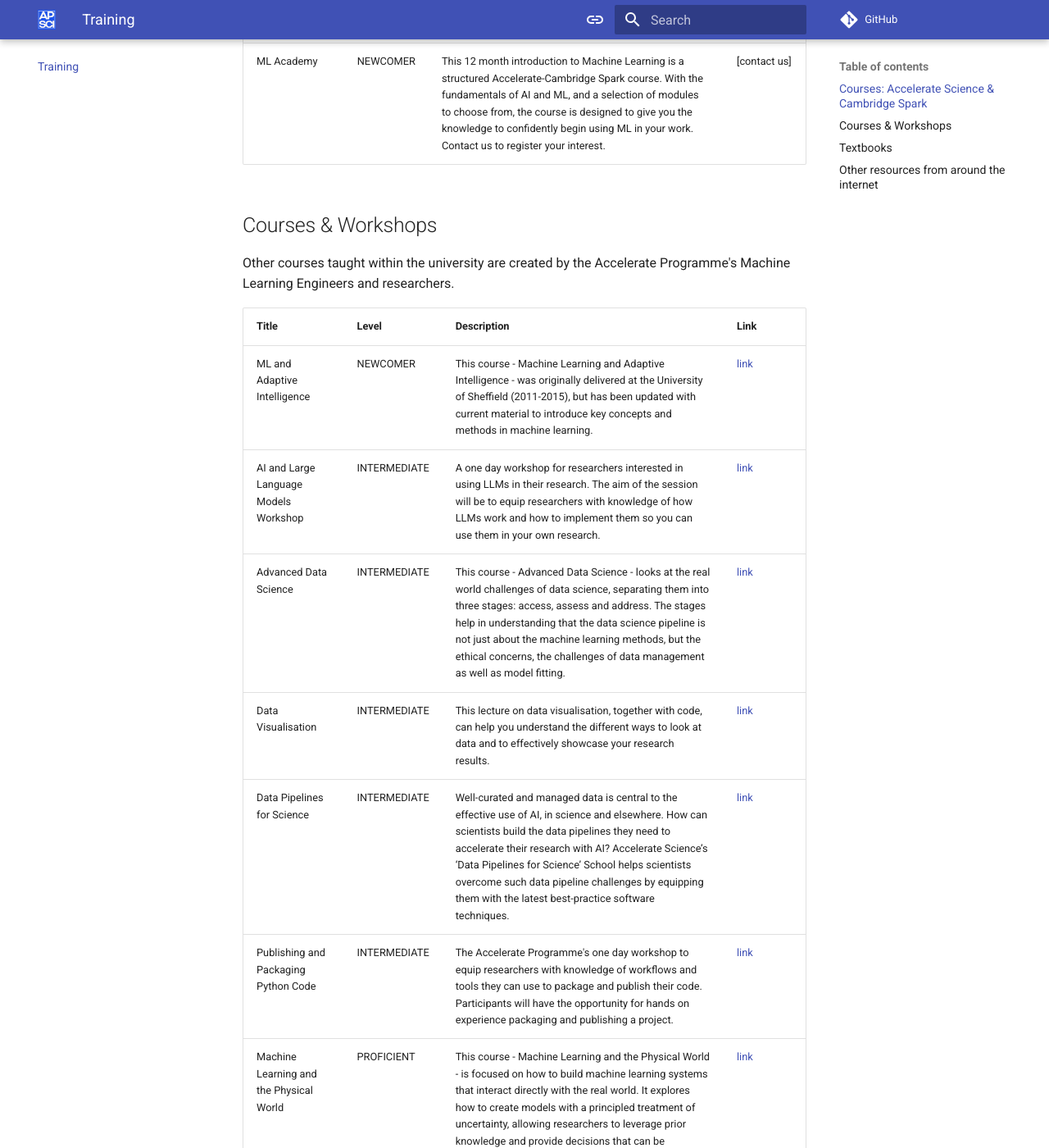
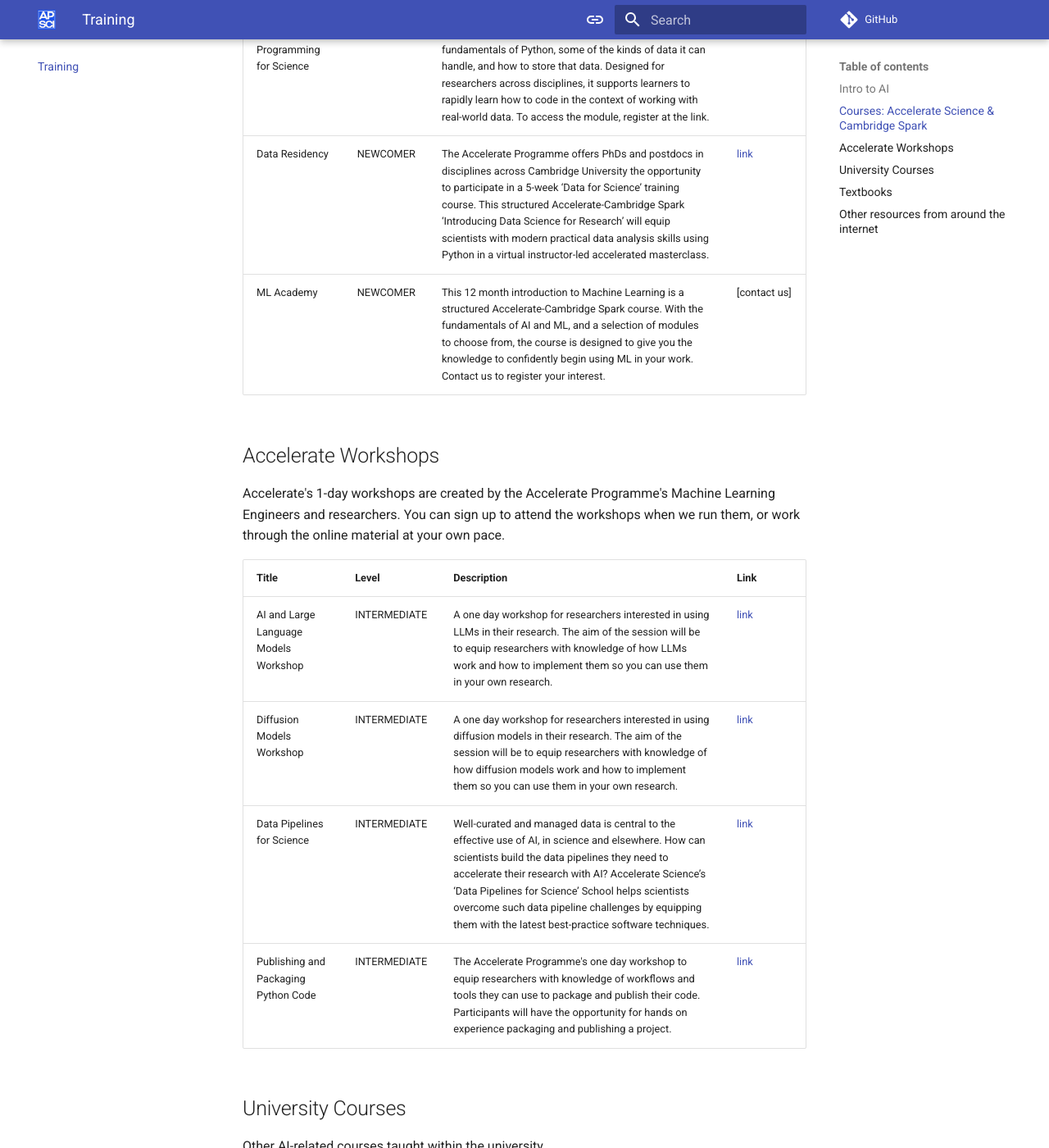
Before and after one commit to acceleratescience/resource-hub, an MkDocs documentation site: the page built from docs/training.md, in a window 1280 px wide and 1400 px high, scrolled down 1106 px. Shown: the whole window at 82% size. Built offline with MkDocs 1.6.1 and Material for MkDocs 9.7.7, drawn with Linux system fonts in a browser that asks for light colours; comment, search, counter and statistics services are not loaded; some of the changed text lies outside the part shown.

```diff
--- a/docs/training.md
+++ b/docs/training.md
@@ -13,6 +13,13 @@
 
 [CONTACT US :fontawesome-solid-paper-plane:](mailto:accelerate-mle@cst.cam.ac.uk){ .md-button }
 
+## Intro to AI
+We have put together a short online course as an introduction to some of the core AI concepts.
+
+| Title       | Level | Description                          | Link |
+| ----------- | ----- | ------------------------------------ | ---- |
+| AI Core Concepts | NEWCOMER | This short online course aims to introduce newcomers to some of the themes and concepts of AI. The goal is to help orient you in the field and signpost some next steps. | [link](https://acceleratescience.github.io/ai-core-concepts/) |
+
 ## Courses: Accelerate Science & Cambridge Spark
 These online courses are run jointly between the Accelerate programme and Cambridge Spark, and are available for university researchers to sign up to.
 
@@ -24,19 +31,29 @@
 
 
 
-## Courses & Workshops
-Other courses taught within the university are created by the Accelerate Programme's Machine Learning Engineers and researchers.
+## Accelerate Workshops
+Accelerate's 1-day workshops are created by the Accelerate Programme's Machine Learning Engineers and researchers. You can sign up to attend the workshops when we run them, or work through the online material at your own pace.
+
+| Title       | Level | Description                          | Link |
+| ----------- | ----- | ------------------------------------ | ---- |
+| AI and Large Language Models Workshop | INTERMEDIATE | A one day workshop for researchers interested in using LLMs in their research. The aim of the session will be to equip researchers with knowledge of how LLMs work and how to implement them so you can use them in your own research.  | [link](https://acceleratescience.github.io/resources/ai-and-large-language-models-workshop.html) |
+| Diffusion Models Workshop | INTERMEDIATE | A one day workshop for researchers interested in using diffusion models in their research. The aim of the session will be to equip researchers with knowledge of how diffusion models work and how to implement them so you can use them in your own research.  | [link](https://acceleratescience.github.io/diffusion-models/) |
+| Data Pipelines for Science | INTERMEDIATE | Well-curated and managed data is central to the effective use of AI, in science and elsewhere. How can scientists build the data pipelines they need to accelerate their research with AI? Accelerate Science’s ‘Data Pipelines for Science’ School helps scientists overcome such data pipeline challenges by equipping them with the latest best-practice software techniques.  | [link](https://github.com/acceleratescience/data-school-Spring23) |
+| Publishing and Packaging Python Code | INTERMEDIATE | The Accelerate Programme's one day workshop to equip researchers with knowledge of workflows and tools they can use to package and publish their code. Participants will have the opportunity for hands on experience packaging and publishing a project. | [link](https://acceleratescience.github.io/events/packaging-and-publishing-python-code-for-research-workshop.html) |
+
+
+## University Courses
+Other AI-related courses taught within the university
 
 | Title       | Level | Description                          | Link |
 | ----------- | ----- | ------------------------------------ | ---- |
 | ML and Adaptive Intelligence | NEWCOMER | This course - Machine Learning and Adaptive Intelligence - was originally delivered at the University of Sheffield (2011-2015), but has been updated with current material to introduce key concepts and methods in machine learning.  | [link](https://mlatcl.github.io/mlai/) |
-| AI and Large Language Models Workshop | INTERMEDIATE | A one day workshop for researchers interested in using LLMs in their research. The aim of the session will be to equip researchers with knowledge of how LLMs work and how to implement them so you can use them in your own research.  | [link](https://acceleratescience.github.io/resources/ai-and-large-language-models-workshop.html) |
 | Advanced Data Science | INTERMEDIATE | This course - Advanced Data Science - looks at the real world challenges of data science, separating them into three stages: access, assess and address. The stages help in understanding that the data science pipeline is not just about the machine learning methods, but the ethical concerns, the challenges of data management as well as model fitting. | [link](https://mlatcl.github.io/advds/) |
 | Data Visualisation | INTERMEDIATE | This lecture on data visualisation, together with code, can help you understand the different ways to look at data and to effectively showcase your research results.  | [link](https://github.com/neelsoumya/visualization_lecture) |
-| Data Pipelines for Science | INTERMEDIATE | Well-curated and managed data is central to the effective use of AI, in science and elsewhere. How can scientists build the data pipelines they need to accelerate their research with AI? Accelerate Science’s ‘Data Pipelines for Science’ School helps scientists overcome such data pipeline challenges by equipping them with the latest best-practice software techniques.  | [link](https://github.com/acceleratescience/data-school-Spring23) |
-| Publishing and Packaging Python Code | INTERMEDIATE | The Accelerate Programme's one day workshop to equip researchers with knowledge of workflows and tools they can use to package and publish their code. Participants will have the opportunity for hands on experience packaging and publishing a project. | [link](https://acceleratescience.github.io/events/packaging-and-publishing-python-code-for-research-workshop.html) |
 | Machine Learning and the Physical World | PROFICIENT | This course - Machine Learning and the Physical World - is focused on how to build machine learning systems that interact directly with the real world. It explores how to create models with a principled treatment of uncertainty, allowing researchers to leverage prior knowledge and provide decisions that can be interrogated.  | [link](https://mlatcl.github.io/mlphysical/) |
 | Theory of Deep Learning | PROFICIENT | The objective of this course is to expose you to one of the most active contemporary research directions within machine learning: the theory of deep learning (DL). While the first wave of modern DL focussed on empirical breakthroughs and ever more complex techniques, attention is now shifting to building a solid mathematical understanding of why these techniques work so well in the first place. | [link](https://www.cl.cam.ac.uk/teaching/2324/R252/) |
+
+
 
 ## Textbooks
 We recommend the following textbooks to cover the basics of Machine Learning and AI:
```
Also changed, not shown: docs/software/best-practice.md (+3 -0 lines).
